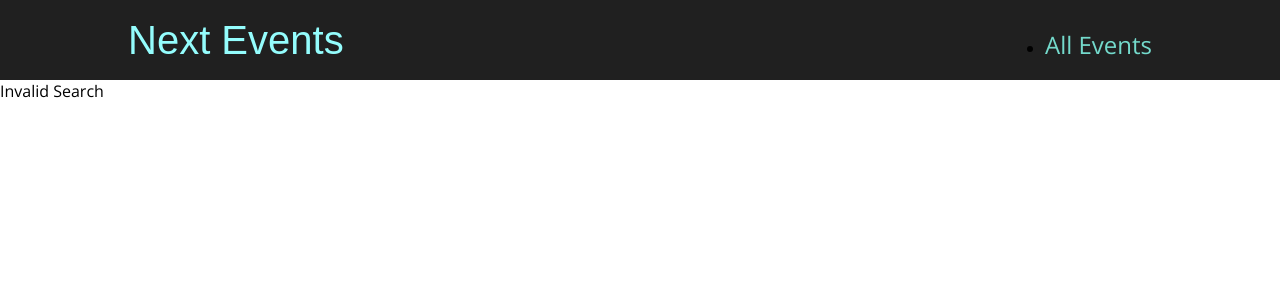
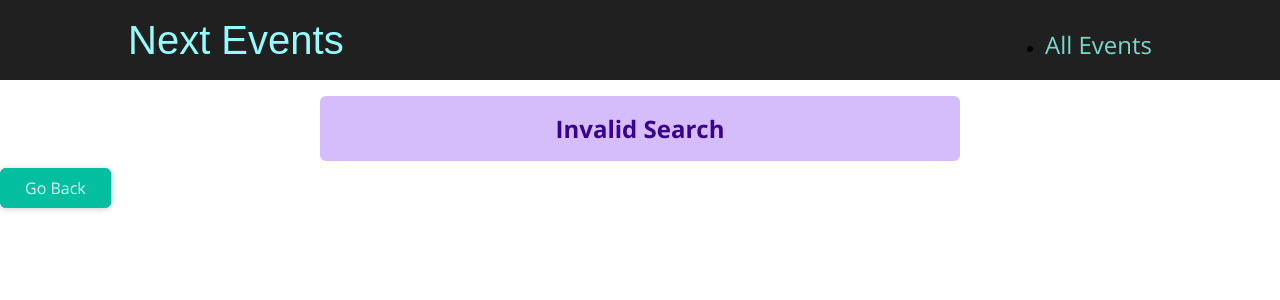
Before and after one commit to qasimzaib/next-module4, a Next.js app: page /events/e2 in a window 1280 px wide. Shown: the top 300 px of the page. Built offline with nearby package versions, Linux system fonts and the light colour scheme.

Commit message:
Section 4 complete

```diff
--- /dev/null
+++ b/src/components/events/ResultsTitle.js
@@ -0,0 +1,20 @@
+import Button from '../ui/Button';
+import classes from './ResultsTitle.module.css';
+
+function ResultsTitle(props) {
+  const { date } = props;
+
+  const humanReadableDate = new Date(date).toLocaleDateString('en-US', {
+    month: 'long',
+    year: 'numeric',
+  });
+
+  return (
+    <section className={classes.title}>
+      <h1>Events in {humanReadableDate}</h1>
+      <Button link='/events'>Show all events</Button>
+    </section>
+  );
+}
+
+export default ResultsTitle;
--- /dev/null
+++ b/src/components/events/ResultsTitle.module.css
@@ -0,0 +1,6 @@
+.title {
+  margin: 2rem auto;
+  width: 90%;
+  max-width: 40rem;
+  text-align: center;
+}
--- /dev/null
+++ b/src/components/ui/ErrorAlert.js
@@ -0,0 +1,7 @@
+import classes from "./ErrorAlert.module.css";
+
+function ErrorAlert(props) {
+	return <div className={classes.alert}>{props.children}</div>;
+}
+
+export default ErrorAlert;
--- /dev/null
+++ b/src/components/ui/ErrorAlert.module.css
@@ -0,0 +1,12 @@
+.alert {
+  margin: 1rem auto;
+  padding: 1rem 2rem;
+  width: 90%;
+  max-width: 40rem;
+  background-color: #d5bdfc;
+  color: #38028d;
+  font-weight: bold;
+  font-size: 1.5rem;
+  text-align: center;
+  border-radius: 6px;
+}
--- a/src/pages/events/[...args].js
+++ b/src/pages/events/[...args].js
@@ -1,6 +1,10 @@
 import EventList from "@/components/events/EventList";
+import ResultsTitle from "@/components/events/ResultsTitle";
+import Button from "@/components/ui/Button";
+import ErrorAlert from "@/components/ui/ErrorAlert";
 import { getFilteredEvents } from "dummy-data";
 import { useRouter } from "next/router";
+import { Fragment } from "react";
 
 export default function FilteredEventsPage() {
 	const router = useRouter();
@@ -23,7 +27,16 @@
 		numSelectedMonth < 1 ||
 		numSelectedMonth > 12
 	) {
-		return <p>Invalid Search</p>;
+		return (
+			<Fragment>
+				<ErrorAlert>
+					<p>Invalid Search</p>
+				</ErrorAlert>
+				<div className="center">
+					<Button link="/events">Go Back</Button>
+				</div>
+			</Fragment>
+		);
 	}
 
 	const filteredEvents = getFilteredEvents({
@@ -32,12 +45,24 @@
 	});
 
 	if (!filteredEvents || filteredEvents.length === 0) {
-		return <p>No events found</p>;
+		return (
+			<Fragment>
+				<ErrorAlert>
+					<p>No events found</p>
+				</ErrorAlert>
+				<div className="center">
+					<Button link="/events">Show All Events</Button>
+				</div>
+			</Fragment>
+		);
 	}
 
+	const date = new Date(numSelectedYear, numSelectedMonth - 1);
+
 	return (
-		<div>
+		<Fragment>
+			<ResultsTitle date={date} />
 			<EventList items={filteredEvents} />
-		</div>
+		</Fragment>
 	);
 }
```
Also changed, not shown: src/pages/events/[eventId].js (+6 -1 lines).
